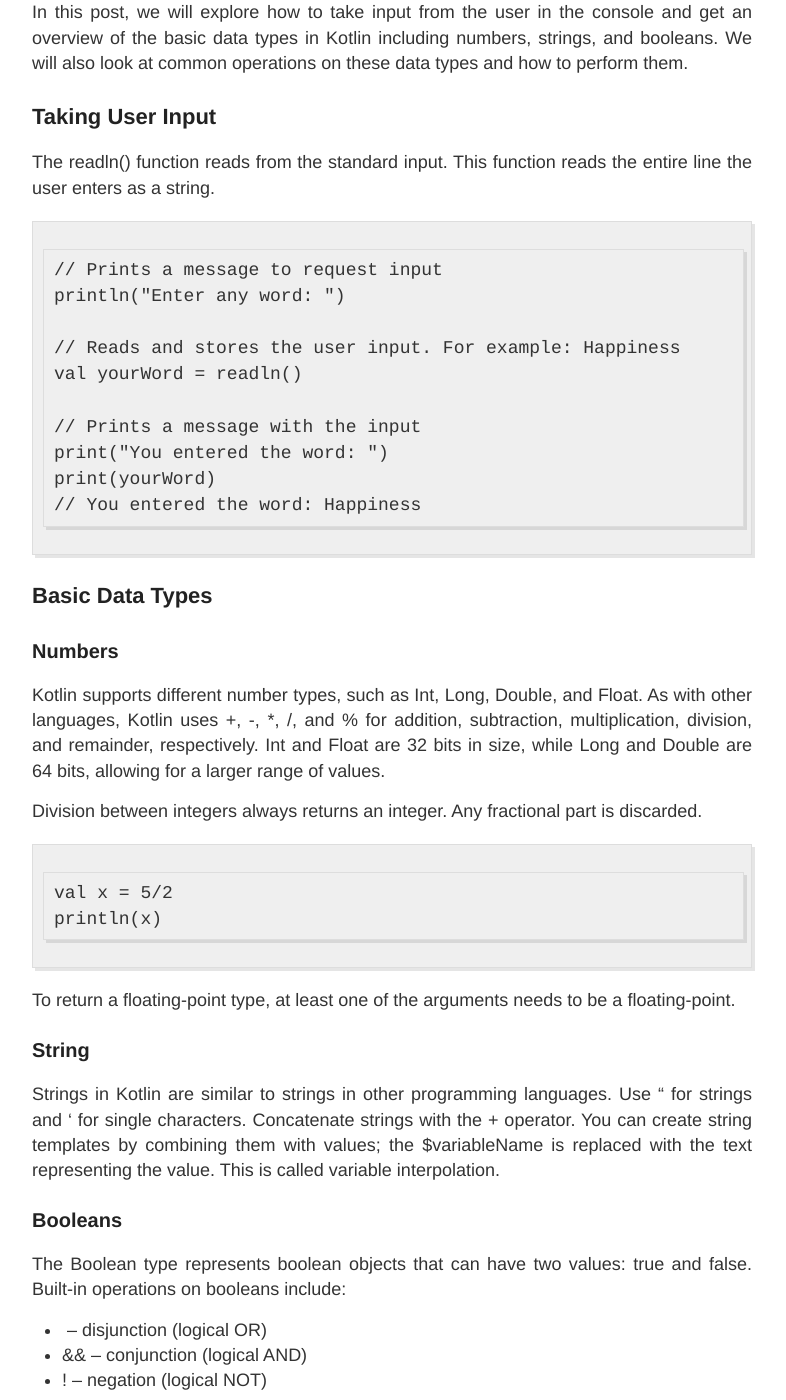
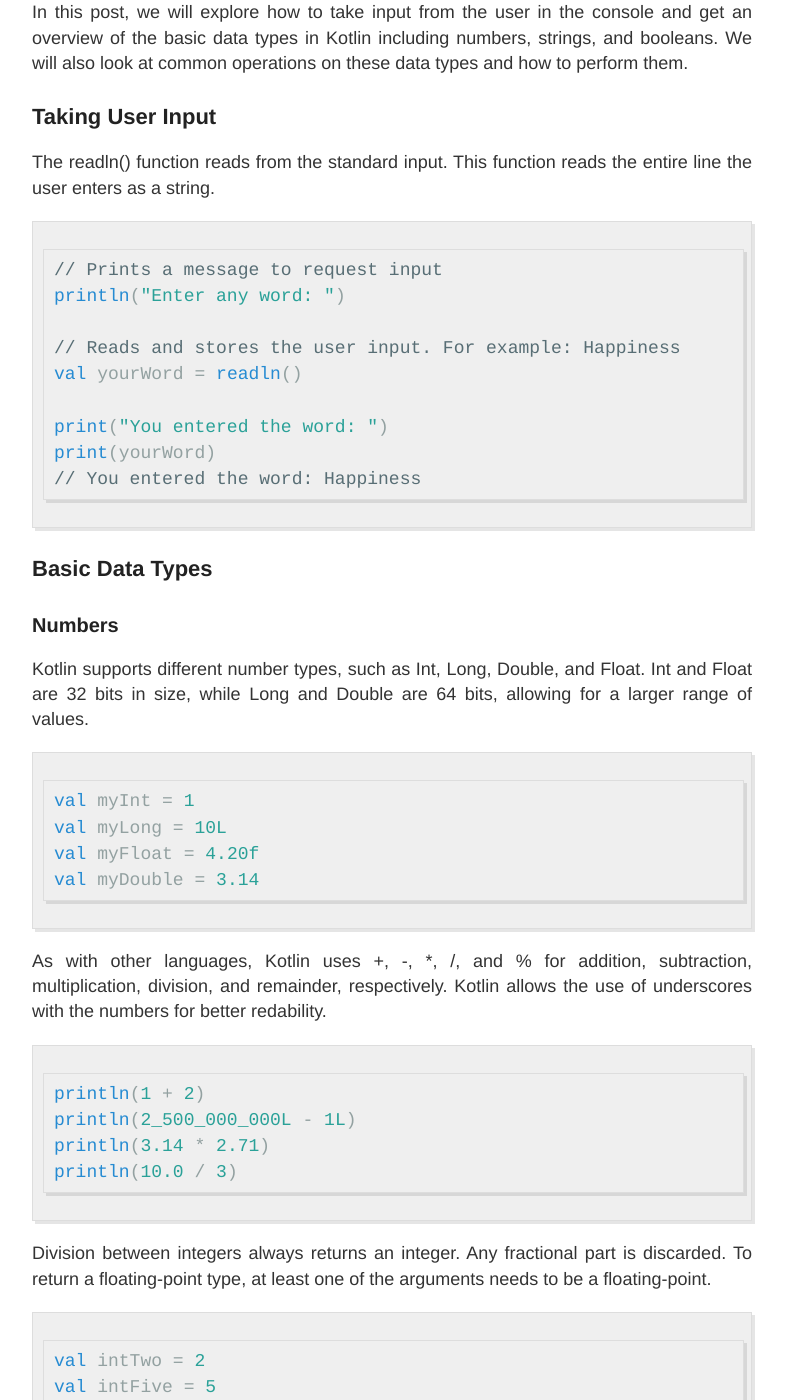
Before and after one commit to nirabpudasaini/nirabpudasaini.github.io, a Jekyll site: the page built from _posts/2024-07-18-basics-of-kotlin-2.md, in a window 1280 px wide and 1400 px high, scrolled down 263 px. Shown: the whole window, without its empty margins (248-1034 px from the left). Built offline with Jekyll 4.4.1, drawn with Linux system fonts in a browser that asks for light colours; comment, search, counter and statistics services are not loaded; some of the changed text lies outside the part shown.

Commit message:
(blog)(m) update blog kotlin part 2

````diff
--- a/_posts/2024-07-18-basics-of-kotlin-2.md
+++ b/_posts/2024-07-18-basics-of-kotlin-2.md
@@ -9,14 +9,13 @@
 
 The readln() function reads from the standard input. This function reads the entire line the user enters as a string.
 
-```
+```kotlin
 // Prints a message to request input
 println("Enter any word: ")
 
 // Reads and stores the user input. For example: Happiness
 val yourWord = readln()
 
-// Prints a message with the input
 print("You entered the word: ")
 print(yourWord)
 // You entered the word: Happiness
@@ -26,15 +25,33 @@
 
 ### Numbers
 
-Kotlin supports different number types, such as Int, Long, Double, and Float. As with other languages, Kotlin uses +, -, *, /, and % for addition, subtraction, multiplication, division, and remainder, respectively. Int and Float are 32 bits in size, while Long and Double are 64 bits, allowing for a larger range of values.
+Kotlin supports different number types, such as Int, Long, Double, and Float. Int and Float are 32 bits in size, while Long and Double are 64 bits, allowing for a larger range of values.
 
-Division between integers always returns an integer. Any fractional part is discarded.
+```kotlin
+val myInt = 1
+val myLong = 10L
+val myFloat = 4.20f
+val myDouble = 3.14
+```
 
+As with other languages, Kotlin uses +, -, *, /, and % for addition, subtraction, multiplication, division, and remainder, respectively. Kotlin allows the use of underscores with the numbers for better redability.
+
+```kotlin
+println(1 + 2)
+println(2_500_000_000L - 1L)
+println(3.14 * 2.71)
+println(10.0 / 3)
 ```
-val x = 5/2
-println(x)
+Division between integers always returns an integer. Any fractional part is discarded. To return a floating-point type, at least one of the arguments needs to be a floating-point.
+
+```kotlin
+val intTwo = 2
+val intFive = 5
+val floatFive = 5.0
+println(intFive/intTwo) // Prints 2
+println(floatFive/intTwo) // Prints 2.5
 ```
-To return a floating-point type, at least one of the arguments needs to be a floating-point.
+
 
 ### String
 
@@ -48,7 +65,8 @@
 - && – conjunction (logical AND)
 - ! – negation (logical NOT)
 
-```
+
+```kotlin
 val myTrue: Boolean = true
 val myFalse: Boolean = false
 val boolNull: Boolean? = null
@@ -65,19 +83,18 @@
 
 ### Arrays
 
-An array is a data structure that holds a fixed number of values of the same type or its subtypes. In Kotlin, arrays are immutable, which means once you create an array, the size is fixed. You can't add or remove elements, except by copying to a new array.
+An array is a data structure that holds a fixed number of values of the same type or its subtypes. In Kotlin, arrays are immutable, which means once you create an array, the size is fixed. You can't add or remove elements, except by copying to a new array. You can declare an array of strings using arrayOf function. Use the java.util.Arrays.toString() array utility to print it out.
+
+```kotlin
+val school = arrayOf("shark", "salmon", "minnow")
+println(java.util.Arrays.toString(school))
+
+```
 
 ## Type Check and Cast
 
 In Kotlin, you can perform type checks to determine the type of an object at runtime. Type casts enable you to convert objects to a different type. In most cases, you don't need to use explicit cast operators because the compiler automatically casts objects for you. However, be careful with implicit casts, as they are not always available. Numbers are not implicitly converted to larger types and require explicit conversion.
 
+```kotlin
+val l = 1L + 3 // Automatic conversion Long + Int => Long
 ```
-val number: Any = 42
-
-if (number is Int) {
-    println(number + 1) // Output: 43
-}
-
-val doubleNumber = number as? Double
-println(doubleNumber) // Output: null
-```
````
